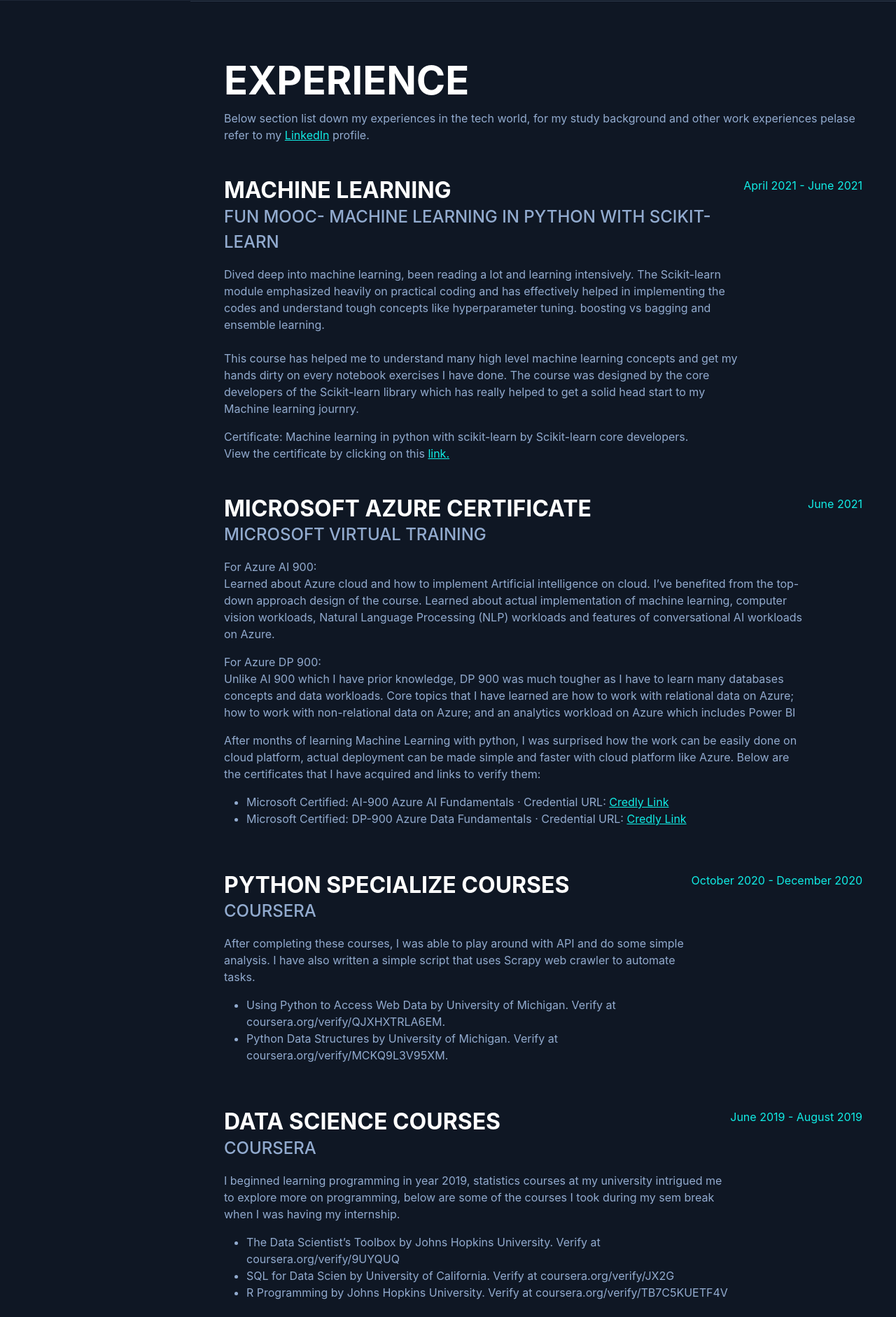
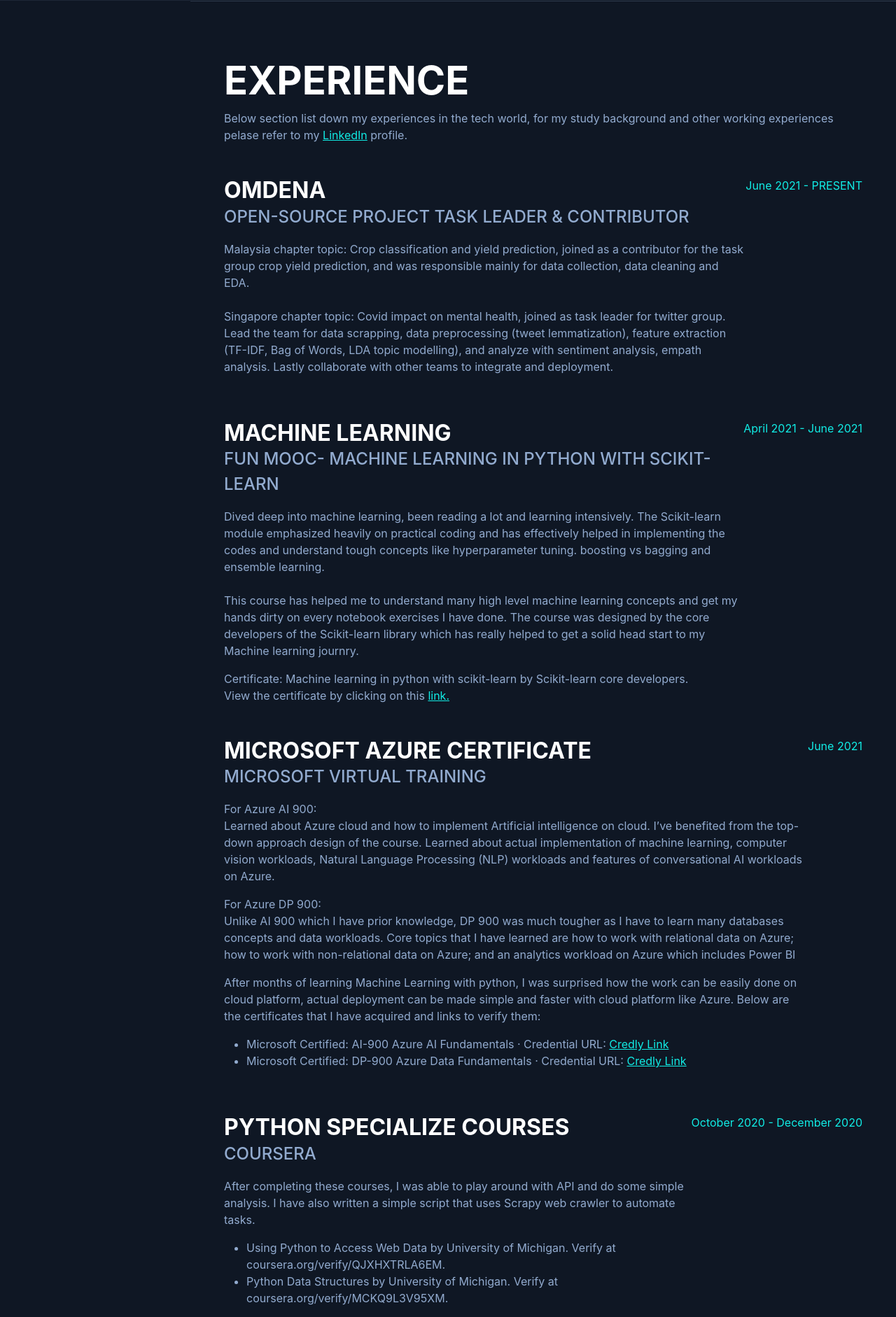
Before and after one commit to cjj1120/flask-portf, a Flask app: page / in a window 1280 px wide. Shown: the part 799-2681 px from the top of the page at 70% size. Run offline with Flask 2, Linux system fonts and the light colour scheme; some libraries are stand-ins or nearby versions; some web fonts are replaced.

Commit message:
omdena update

```diff
--- a/templates/index.html
+++ b/templates/index.html
@@ -36,8 +36,22 @@
         <div class="resume-section-content">
             <h2 class="mb-2">Experience</h2>
             <p class="mb-5">Below section list down my experiences in the tech world, for
-                my study background and other work experiences pelase refer to my <a href="https://www.linkedin.com/in/chan-jiong-jiet/">LinkedIn</a>  profile.</p>
-            <div class="d-flex flex-column flex-md-row justify-content-between mb-5">
+                my study background and other working experiences pelase refer to my <a href="https://www.linkedin.com/in/chan-jiong-jiet/">LinkedIn</a>  profile.</p>
+
+                <div class="d-flex flex-column flex-md-row justify-content-between mb-5">
+                    <div class="flex-grow-1">
+                        <h3 class="mb-0">OMDENA
+                        </h3>
+                        <div class="subheading mb-3">Open-source project task leader & contributor</div>
+                        <P>Malaysia chapter topic: Crop classification and yield prediction, joined as a contributor for the task group crop yield prediction, and was responsible mainly for data collection, data cleaning and EDA.
+                            <br> <br>
+                            Singapore chapter topic: Covid impact on mental health, joined as task leader for twitter group. Lead the team for data scrapping, data preprocessing (tweet lemmatization), feature extraction (TF-IDF, Bag of Words, LDA topic modelling), and analyze with sentiment analysis, empath analysis. Lastly collaborate with other teams to integrate and deployment.
+                        </P>
+                    </div>
+                    <div class="flex-shrink-0"><span class="text-primary">June 2021 - PRESENT</span></div>
+                </div>
+
+                <div class="d-flex flex-column flex-md-row justify-content-between mb-5">
                 <div class="flex-grow-1">
                     <h3 class="mb-0">Machine Learning</h3>
                     <div class="subheading mb-3">FUN MOOC- Machine learning in python with scikit-learn</div>
```
